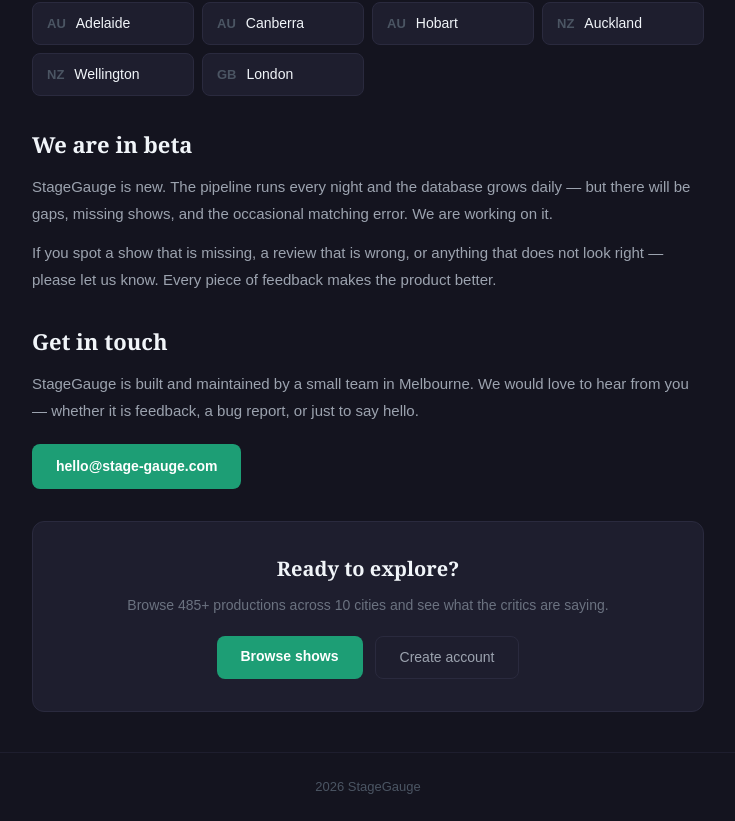
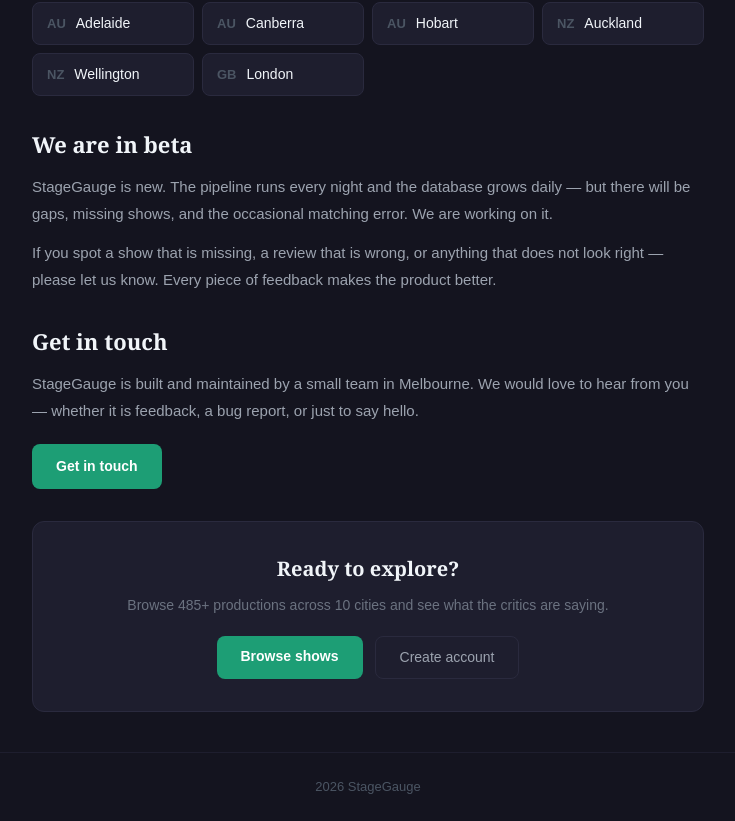
Before and after one commit to eaglegodson/stage-gauge, a Next.js app: page /about in a window 1280 px wide. Shown: the part 1036-1857 px from the top of the page, without its empty margins (272-1007 px from the left). Built offline with nearby package versions, Linux system fonts and the light colour scheme; no server answers.

Commit message:
Update Get in Touch link text and point to feedback form

```diff
--- a/app/about/page.tsx
+++ b/app/about/page.tsx
@@ -82,7 +82,7 @@
             StageGauge is built and maintained by a small team in Melbourne. We would love to hear from you — whether it is feedback, a bug report, or just to say hello.
           </p>
           <a href="/feedback" style={{ display: 'inline-flex', alignItems: 'center', gap: '8px', fontSize: '14px', fontWeight: '600', color: 'white', padding: '12px 24px', borderRadius: '8px', backgroundColor: '#1D9E75', textDecoration: 'none' }}>
-            hello@stage-gauge.com
+          Get in touch
           </a>
         </section>
 
```
